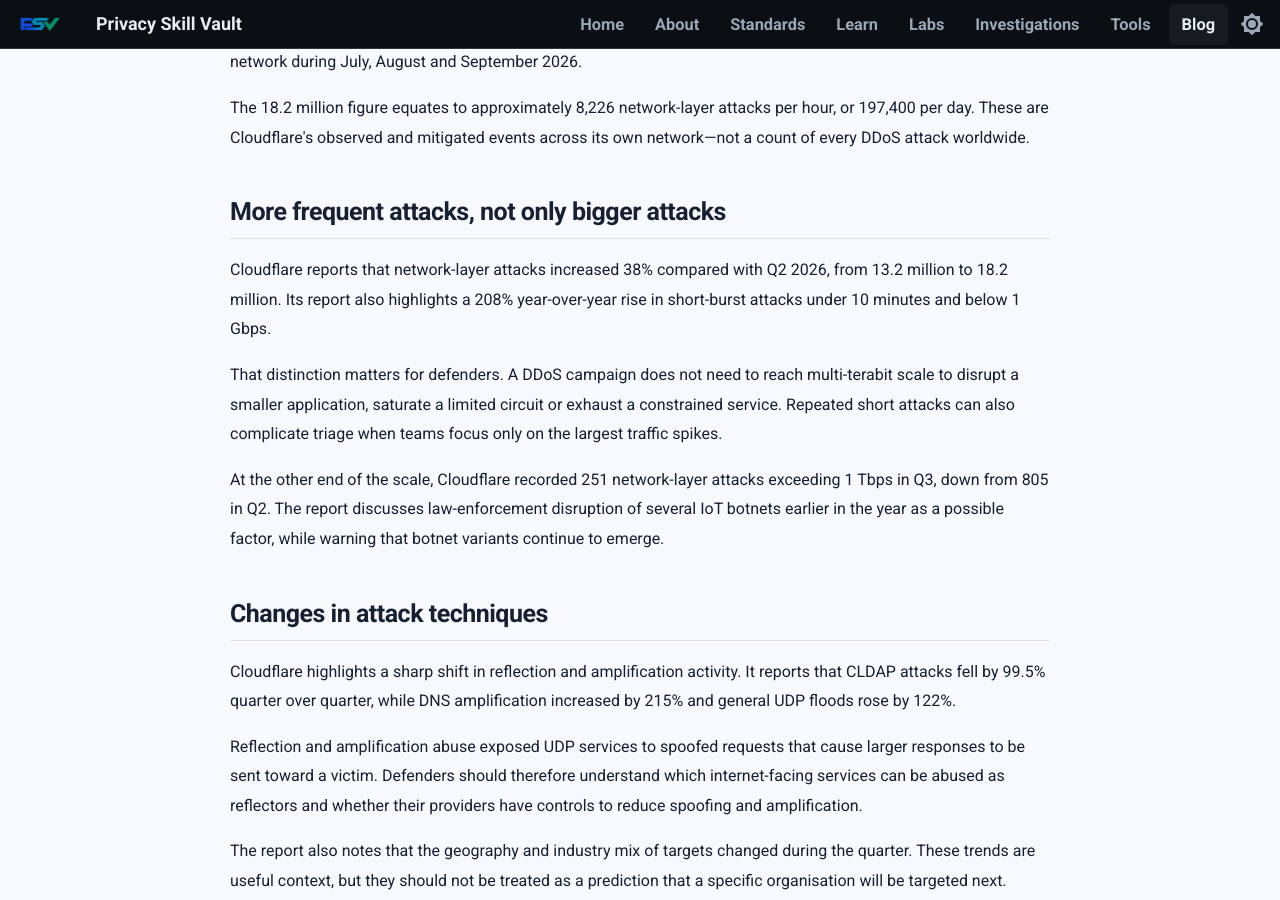
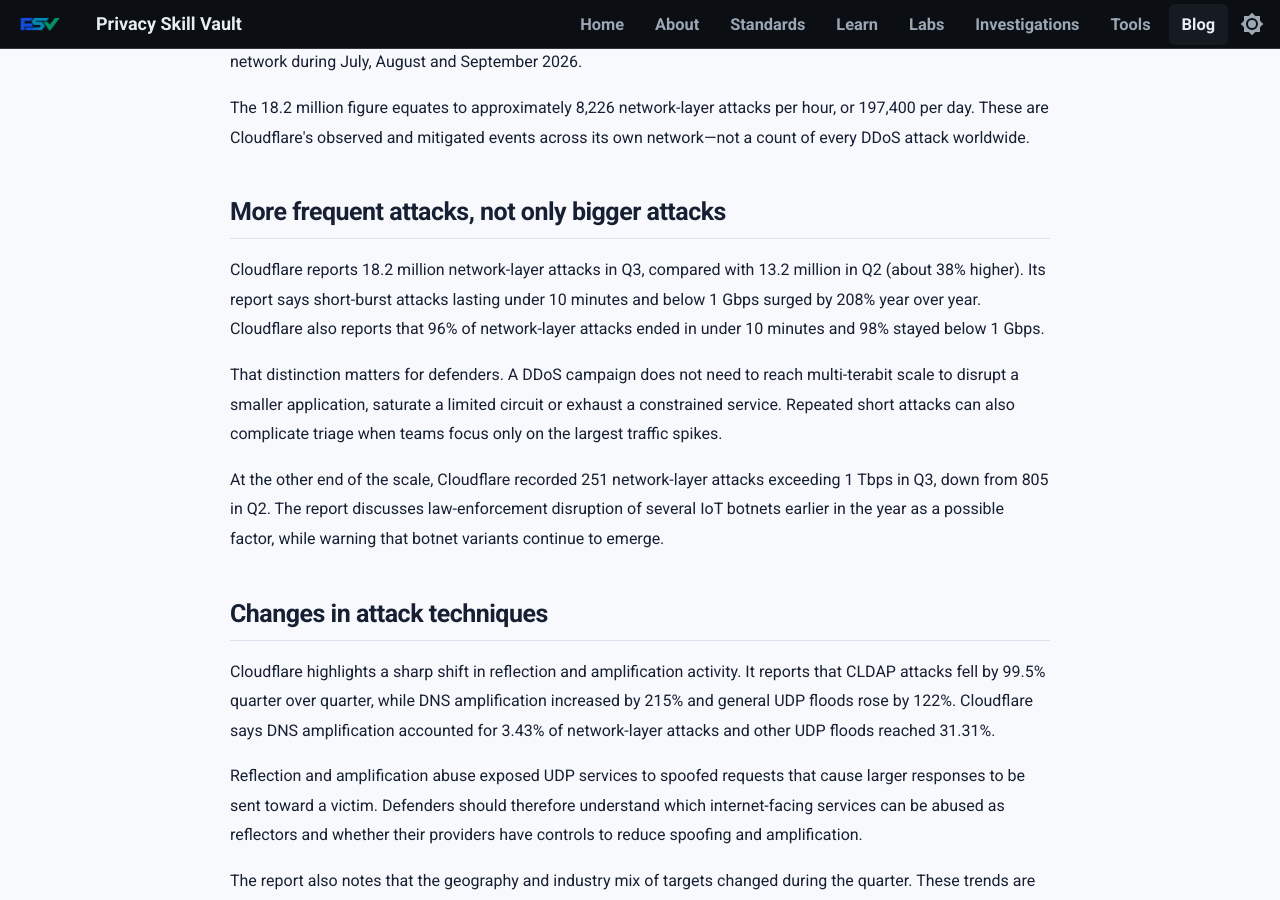
Before and after one commit to PrivacySkillVault/privacyskillvault.github.io, an MkDocs documentation site: the page built from docs/blog/threat-analysis/cloudflare-q3-2026-ddos-report/index.md, in a window 1280 px wide and 900 px high, scrolled down 402 px. Built offline with MkDocs 1.6.1 and Material for MkDocs 9.7.7, drawn with Linux system fonts in a browser that asks for light colours.

Commit message:
Clarify Q3 DDoS report metrics and comparisons

```diff
--- a/docs/blog/threat-analysis/cloudflare-q3-2026-ddos-report/index.md
+++ b/docs/blog/threat-analysis/cloudflare-q3-2026-ddos-report/index.md
@@ -10,7 +10,7 @@
 
 ## More frequent attacks, not only bigger attacks
 
-Cloudflare reports that network-layer attacks increased 38% compared with Q2 2026, from 13.2 million to 18.2 million. Its report also highlights a 208% year-over-year rise in short-burst attacks under 10 minutes and below 1 Gbps.
+Cloudflare reports 18.2 million network-layer attacks in Q3, compared with 13.2 million in Q2 (about 38% higher). Its report says short-burst attacks lasting under 10 minutes and below 1 Gbps surged by 208% year over year. Cloudflare also reports that 96% of network-layer attacks ended in under 10 minutes and 98% stayed below 1 Gbps.
 
 That distinction matters for defenders. A DDoS campaign does not need to reach multi-terabit scale to disrupt a smaller application, saturate a limited circuit or exhaust a constrained service. Repeated short attacks can also complicate triage when teams focus only on the largest traffic spikes.
 
@@ -18,7 +18,7 @@
 
 ## Changes in attack techniques
 
-Cloudflare highlights a sharp shift in reflection and amplification activity. It reports that CLDAP attacks fell by 99.5% quarter over quarter, while DNS amplification increased by 215% and general UDP floods rose by 122%.
+Cloudflare highlights a sharp shift in reflection and amplification activity. It reports that CLDAP attacks fell by 99.5% quarter over quarter, while DNS amplification increased by 215% and general UDP floods rose by 122%. Cloudflare says DNS amplification accounted for 3.43% of network-layer attacks and other UDP floods reached 31.31%.
 
 Reflection and amplification abuse exposed UDP services to spoofed requests that cause larger responses to be sent toward a victim. Defenders should therefore understand which internet-facing services can be abused as reflectors and whether their providers have controls to reduce spoofing and amplification.
 
```
